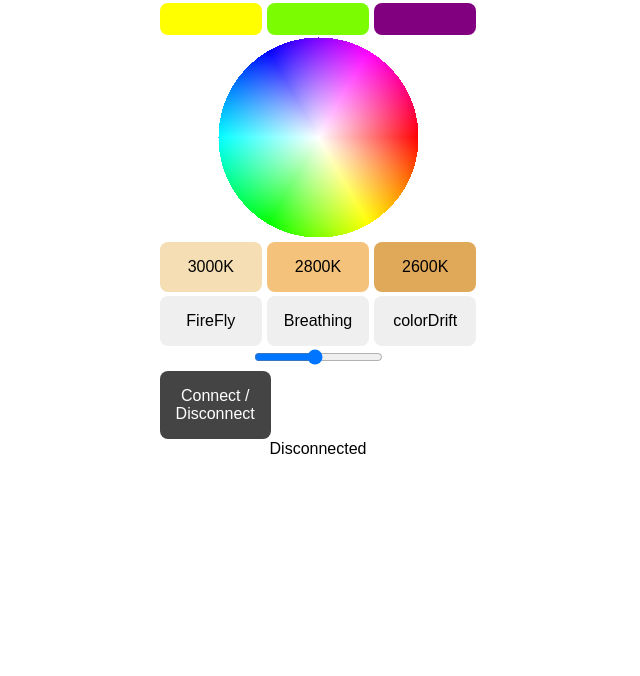
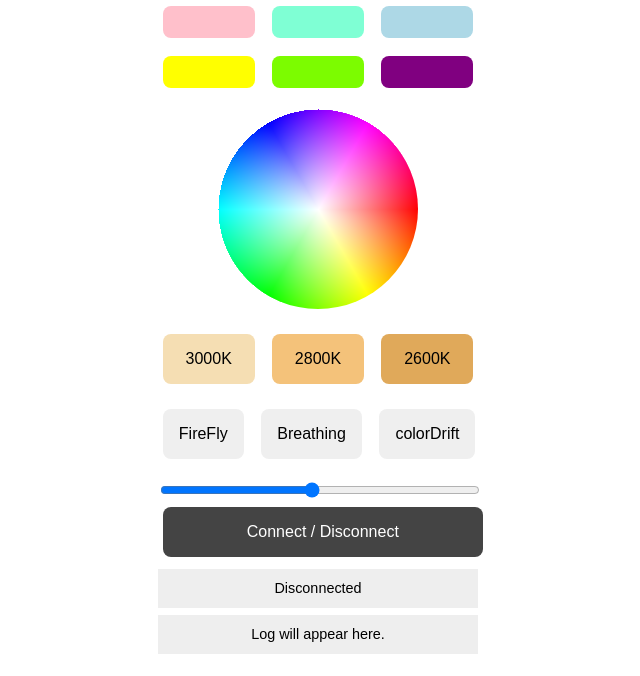
Before and after one commit to youchuan888/smart-colors, a plain HTML site: page index.html in a window 1280 px wide. Shown: the part 124-800 px from the top of the page, without its empty margins (322-962 px from the left). Drawn offline with Linux system fonts and the light colour scheme.

Commit message:
Update index.html

```diff
--- a/index.html
+++ b/index.html
@@ -11,47 +11,47 @@
     body {
       font-family: sans-serif;
       text-align: center;
-      width: 90%;
       max-width: 320px;
       margin: auto;
     }
     .title {
       font-size: 1.5em;
-      margin: 0.5em 0;
+      margin: 1em 0;
     }
     .color-grid, .warm-grid, .function-buttons {
       display: grid;
       grid-template-columns: repeat(3, 1fr);
-      gap: 0.1em;
-      margin-bottom: 0.1
-    .canvas {
+      gap: 0.5em;
+      margin-bottom: 1em;
+    }
+    canvas {
       width: 200px;
       height: 200px;
-      border-radius: 38%;
-      margin-bottom: 0.1em;
+      border-radius: 50%;
+      margin-bottom: 1em;
       touch-action: none;
     }
     .button, .connect-btn {
       padding: 1em;
-      margin: 0.1em;
+      margin: 0.3em;
       font-size: 1em;
       border: none;
       border-radius: 0.5em;
       cursor: pointer;
     }
     .connect-btn {
+      width: 100%;
       background-color: #444;
       color: white;
-      width=100%;
     }
     .status, .log {
       background: #eee;
-      padding: 1em;
-      margin-top: 0.1em;
+      padding: 0.8em;
+      margin-top: 0.5em;
       font-size: 0.9em;
     }
     input[type=range] {
-      width=100%;
+      width: 100%;
     }
   </style>
 </head>
@@ -86,12 +86,10 @@
   </div>
 
   <input type="range" min="1" max="20" value="10" id="slider" oninput="sliderChanged(this.value)">
-
-  <div class="function-buttons">
   <button class="connect-btn" onclick="connectBLE()">Connect / Disconnect</button>
-  </div>
 
   <div class="status" id="status">Disconnected</div>
+  <div class="log" id="log">Log will appear here.</div>
 
   <script>
     let bleDevice, bleServer, ledChar;
@@ -138,6 +136,7 @@
       }
       const data = Uint8Array.from([1, ...rgb]);
       ledChar.writeValue(data);
+      log(`Sent Color RGB(${rgb.join(',')}) => [${data.join(',')}]`);
     }
 
     function sliderChanged(val) {
@@ -148,6 +147,7 @@
       const v = parseInt(val);
       const data = Uint8Array.from([2, v, 0, 0]);
       ledChar.writeValue(data);
+      log(`Slider Value ${v} => [${data.join(',')}]`);
     }
 
     function sendCommand(code) {
@@ -157,6 +157,7 @@
       }
       const data = Uint8Array.from([3, code, 0, 0]);
       ledChar.writeValue(data);
+      log(`Button${code} Clicked => [${data.join(',')}]`);
     }
 
     function sendCommand_2(code) {
@@ -166,6 +167,7 @@
       }
       const data = Uint8Array.from([code, 0, 0, 0]);
       ledChar.writeValue(data);
+      log(`Button${code} Clicked => [${data.join(',')}]`);
     }
 
 
```
